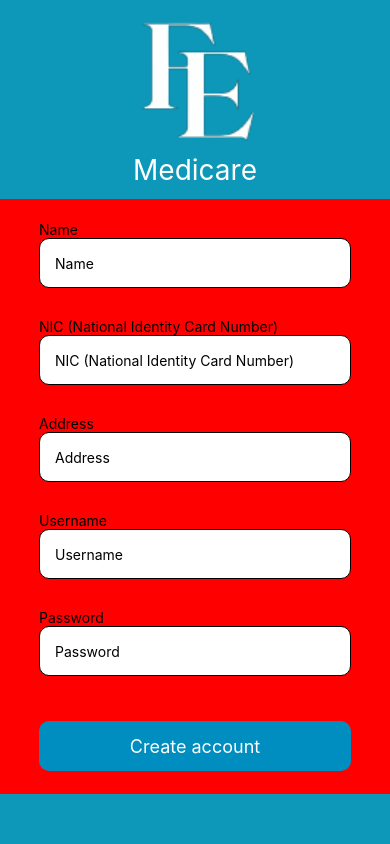
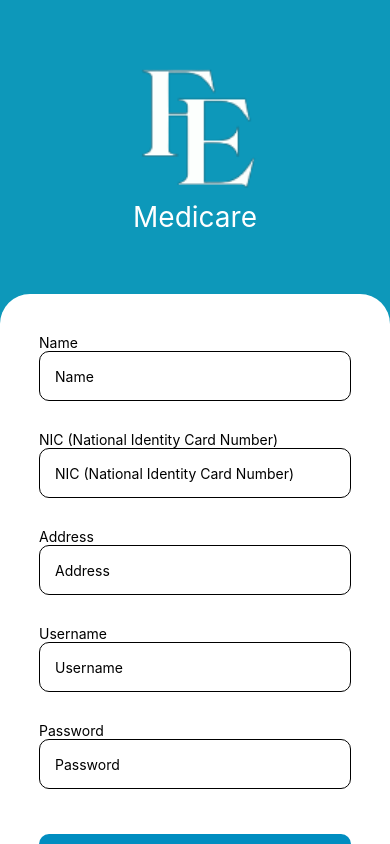
Before and after one commit to Dhananjaya1321/MedicareMobileApplication, a React Native app in the folder Medicare/: screen / in a window 390 px wide. Built offline with nearby package versions, Linux system fonts and the light colour scheme.

Commit message:
Created Space component

```diff
--- /dev/null
+++ b/Medicare/components/Space.tsx
@@ -0,0 +1,11 @@
+import {View} from "react-native";
+
+export function Space({style}:props) {
+    return (
+        <View style={style}></View>
+    );
+}
+
+type props={
+    style:any
+}
--- a/Medicare/pages/CreateAccountPage.tsx
+++ b/Medicare/pages/CreateAccountPage.tsx
@@ -5,6 +5,7 @@ import {useState} from "react";
 import logo from "../assets/image/logo.png";
 import {Button} from "../components/Button.tsx";
 import {Logo} from "../components/Logo.tsx";
+import {Space} from "../components/Space.tsx";
 
 export function CreateAccountPage() {
     let [fullName, setFullName] = useState('');
@@ -31,19 +32,23 @@ export function CreateAccountPage() {
     return (
         <SafeAreaView style={{flex: 1, backgroundColor: '#0D98BA'}}>
             <ScrollView style={{flex: 1}} contentContainerStyle={{flexGrow: 1}}>
-                    <View style={{
+                <View style={{
                         flex: 1 ,
                         width: '100%',
-
                     }}>
+                        <Space style={{width:'100%',height:50}}/>
                         <Logo/>
+                        <Space style={{width:'100%',height:50}}/>
                         <View style={{
-                            backgroundColor: 'red',
+                            backgroundColor: 'white',
                             flex: 3,
                             gap: 30,
                             justifyContent: 'center',
                             alignItems: 'center',
+                            borderTopRightRadius:30,
+                            borderTopLeftRadius:30
                         }}>
+                            <Space style={{width:'100%',height:20}}/>
                             <InputField value={fullName} placeholder={'Name'} event={handleNameChange}/>
                             <InputField value={nic} placeholder={'NIC (National Identity Card Number)'}
                                         event={handleNICChange}/>
@@ -68,7 +73,7 @@ export function CreateAccountPage() {
                                 event={''}/*event*/
                             />
                         </View>
-                        <View style={{width:'100%',height:50}}></View>
+                        <Space style={{width:'100%',height:50, backgroundColor:'white'}}/>
                     </View>
             </ScrollView>
         </SafeAreaView>
```
